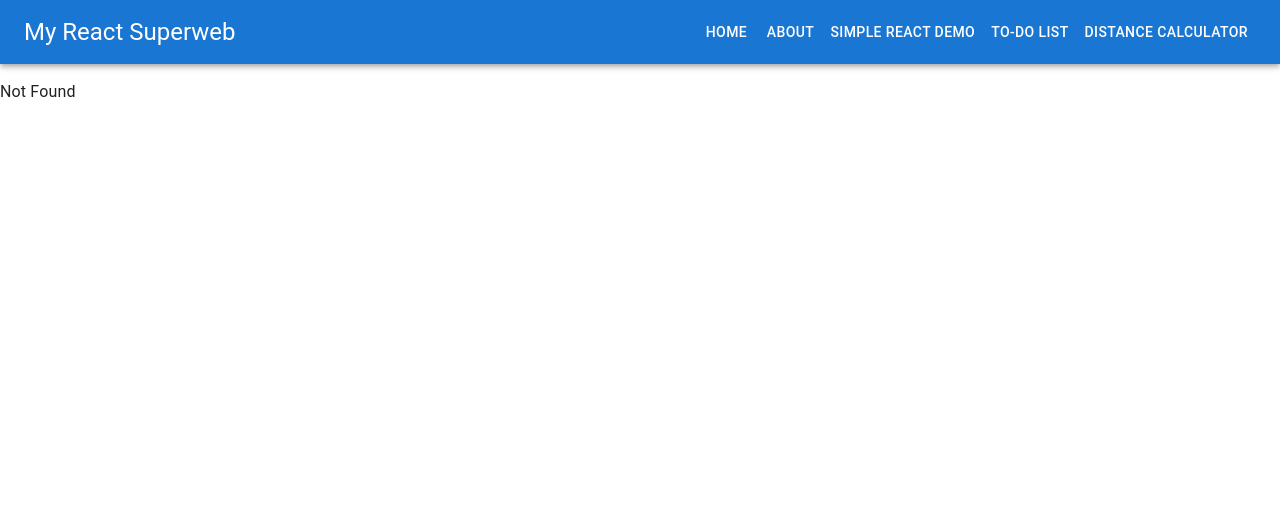
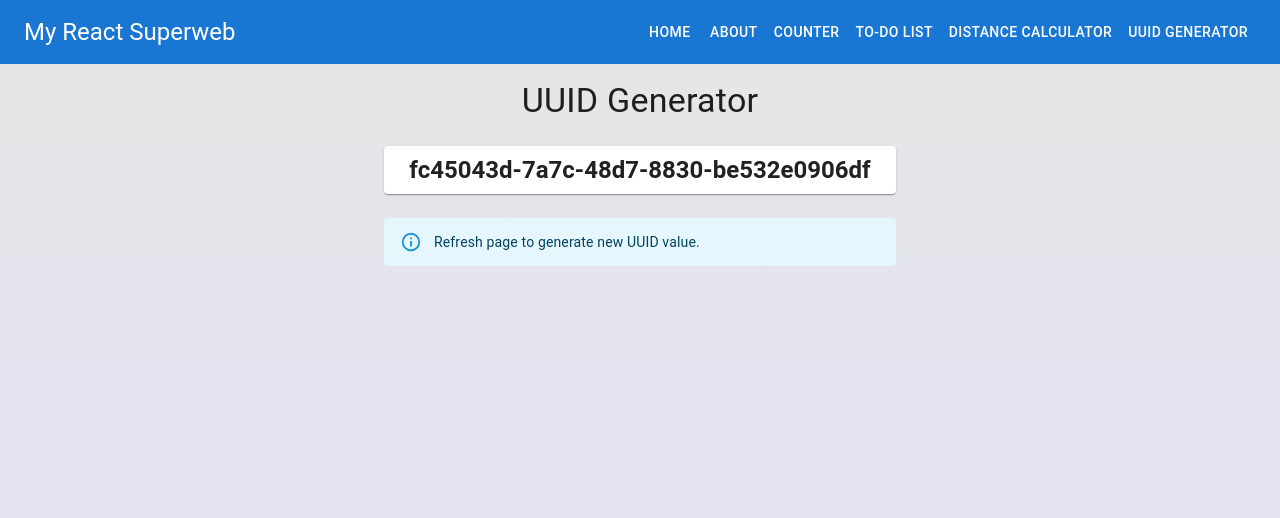
Before and after one commit to iamdejan/my-react-superweb, a React (Vite) app: page /uuid-generator in a window 1280 px wide. Before the commit this address had no page. Shown: the top 518 px of the page. Built offline with nearby package versions, Linux system fonts and the light colour scheme.

Commit message:
feat: uuid generator

```diff
--- a/package.json
+++ b/package.json
@@ -21,7 +21,7 @@
     "@hookform/resolvers": "^3.9.0",
     "@mui/icons-material": "^6.0.1",
     "@mui/material": "^6.0.1",
-    "@tanstack/react-router": "^1.51.6",
+    "@tanstack/react-router": "^1.51.7",
     "@uidotdev/usehooks": "^2.4.1",
     "react": "^18.3.1",
     "react-dom": "^18.3.1",
@@ -32,7 +32,7 @@
     "@eslint/js": "^9.9.1",
     "@stylistic/eslint-plugin-js": "^2.7.2",
     "@tanstack/router-cli": "^1.51.6",
-    "@tanstack/router-devtools": "^1.51.6",
+    "@tanstack/router-devtools": "^1.51.7",
     "@tanstack/router-plugin": "^1.51.6",
     "@types/eslint__js": "^8.42.3",
     "@types/react": "^18.3.5",
--- a/src/pages/About.tsx
+++ b/src/pages/About.tsx
@@ -28,7 +28,7 @@ export default function About(): JSX.Element {
         backgroundColor: "rgba(230,230,230,1)",
         background: "linear-gradient(180deg, rgba(230,230,230,1) 0%, rgba(255,255,237,1) 100%)",
         minHeight:"100vh",
-        minWidth:"100%",
+        minWidth:"100vw",
         margin:"0",
         padding:"0",
       }}
--- a/src/pages/Counter.tsx
+++ b/src/pages/Counter.tsx
@@ -32,11 +32,11 @@ export default function Counter(): JSX.Element {
       backgroundColor: "rgba(230,230,230,1)",
       background: "linear-gradient(180deg, rgba(230,230,230,1) 0%, rgba(220,255,254,1) 100%)",
       minHeight:"100vh",
-      minWidth:"100%",
+      minWidth:"100vw",
       margin:"0",
       padding:"0",
     }}>
-      <Typography variant="h4" align="center" paddingBottom={3} paddingTop={2}>Counter Page</Typography>
+      <Typography variant="h4" align="center" paddingBottom={3} paddingTop={2}>Counter</Typography>
       <Stack gap={2} alignItems="center">
         <Button variant="contained" onClick={onClick}>
           count is {count}
--- a/src/pages/DistanceCalculator.tsx
+++ b/src/pages/DistanceCalculator.tsx
@@ -32,7 +32,7 @@ export default function DistanceCalculator(): JSX.Element {
       backgroundColor: "rgba(230,230,230,1)",
       background: "linear-gradient(180deg, rgba(230,230,230,1) 0%, rgba(234,255,234,1) 100%)",
       minHeight:"100vh",
-      minWidth:"100%",
+      minWidth:"100vw",
       margin:"0",
       paddingBottom:"5rem"
     }}>
--- a/src/pages/Home.tsx
+++ b/src/pages/Home.tsx
@@ -36,7 +36,7 @@ export default function Home(): JSX.Element {
       backgroundColor: "rgba(230,230,230,1)",
       background: "linear-gradient(180deg, rgba(230,230,230,1) 0%, rgba(255,243,250,1) 100%)",
       minHeight:"100vh",
-      minWidth:"100%",
+      minWidth:"100vw",
       margin:"0",
       padding:"0",
     }}>
--- a/src/pages/ToDoList.tsx
+++ b/src/pages/ToDoList.tsx
@@ -28,7 +28,7 @@ export default function ToDoList(): JSX.Element {
       backgroundColor: "rgba(230,230,230,1)",
       background: "linear-gradient(180deg, rgba(230,230,230,1) 0%, rgba(234,255,234,1) 100%)",
       minHeight:"100vh",
-      minWidth:"100%",
+      minWidth:"100vw",
       margin:"0",
       paddingBottom:"5rem",
     }}>
--- /dev/null
+++ b/src/pages/UUIDGenerator.tsx
@@ -0,0 +1,39 @@
+import { Alert, Container, Paper, Stack, Typography } from "@mui/material";
+import { JSX } from "react";
+
+export default function UUIDGenerator(): JSX.Element {
+  const uuid = crypto.randomUUID();
+  return(
+    <Container sx={{
+      backgroundColor: "rgba(230,230,230,1)",
+      background: "linear-gradient(180deg, rgba(230,230,230,1) 0%, rgba(227,224,255,1) 100%)",
+      minHeight: "100vh",
+      minWidth: "100vw",
+      paddingBottom: "5rem"
+    }}>
+      <Typography variant="h4" align="center" paddingBottom={3} paddingTop={2}>
+        UUID Generator
+      </Typography>
+      <Stack
+        gap={3}
+        sx={{
+          maxWidth: "40vw",
+          marginX: "auto"
+        }}>
+        <Paper
+          elevation={1}
+          sx={{
+            paddingY: 1
+          }}
+        >
+          <Typography variant="h5" fontWeight={600} textAlign="center">
+            {uuid}
+          </Typography>
+        </Paper>
+        <Alert severity="info">
+          Refresh page to generate new UUID value.
+        </Alert>
+      </Stack>
+    </Container>
+  );
+}
--- a/src/routeTree.gen.ts
+++ b/src/routeTree.gen.ts
@@ -16,6 +16,7 @@ import { Route as rootRoute } from './routes/__root'
 
 // Create Virtual Routes
 
+const UuidGeneratorLazyImport = createFileRoute('/uuid-generator')()
 const ToDoListLazyImport = createFileRoute('/to-do-list')()
 const DistanceCalculatorLazyImport = createFileRoute('/distance-calculator')()
 const CounterLazyImport = createFileRoute('/counter')()
@@ -23,6 +24,13 @@ const AboutLazyImport = createFileRoute('/about')()
 const IndexLazyImport = createFileRoute('/')()
 
 // Create/Update Routes
+
+const UuidGeneratorLazyRoute = UuidGeneratorLazyImport.update({
+  path: '/uuid-generator',
+  getParentRoute: () => rootRoute,
+} as any).lazy(() =>
+  import('./routes/uuid-generator.lazy').then((d) => d.Route),
+)
 
 const ToDoListLazyRoute = ToDoListLazyImport.update({
   path: '/to-do-list',
@@ -90,6 +98,13 @@ declare module '@tanstack/react-router' {
       preLoaderRoute: typeof ToDoListLazyImport
       parentRoute: typeof rootRoute
     }
+    '/uuid-generator': {
+      id: '/uuid-generator'
+      path: '/uuid-generator'
+      fullPath: '/uuid-generator'
+      preLoaderRoute: typeof UuidGeneratorLazyImport
+      parentRoute: typeof rootRoute
+    }
   }
 }
 
@@ -101,6 +116,7 @@ export const routeTree = rootRoute.addChildren({
   CounterLazyRoute,
   DistanceCalculatorLazyRoute,
   ToDoListLazyRoute,
+  UuidGeneratorLazyRoute,
 })
 
 /* prettier-ignore-end */
@@ -115,7 +131,8 @@ export const routeTree = rootRoute.addChildren({
         "/about",
         "/counter",
         "/distance-calculator",
-        "/to-do-list"
+        "/to-do-list",
+        "/uuid-generator"
       ]
     },
     "/": {
@@ -132,6 +149,9 @@ export const routeTree = rootRoute.addChildren({
     },
     "/to-do-list": {
       "filePath": "to-do-list.lazy.tsx"
+    },
+    "/uuid-generator": {
+      "filePath": "uuid-generator.lazy.tsx"
     }
   }
 }
--- a/src/routes/__root.tsx
+++ b/src/routes/__root.tsx
@@ -19,7 +19,7 @@ const routeList: RouteLink[] = [
   },
   {
     link: "/counter",
-    title: "Simple React Demo"
+    title: "Counter"
   },
   {
     link: "/to-do-list",
@@ -28,7 +28,11 @@ const routeList: RouteLink[] = [
   {
     link: "/distance-calculator",
     title: "Distance Calculator"
-  }
+  },
+  {
+    link: "/uuid-generator",
+    title: "UUID Generator"
+  },
 ];
 
 export const Route = createRootRoute({
--- /dev/null
+++ b/src/routes/uuid-generator.lazy.tsx
@@ -0,0 +1,6 @@
+import { createLazyFileRoute } from "@tanstack/react-router";
+import UUIDGenerator from "../pages/UUIDGenerator";
+
+export const Route = createLazyFileRoute("/uuid-generator")({
+  component: UUIDGenerator
+});
```
Also changed, not shown: 1 other file (tests, documents, lock files or other folders).
